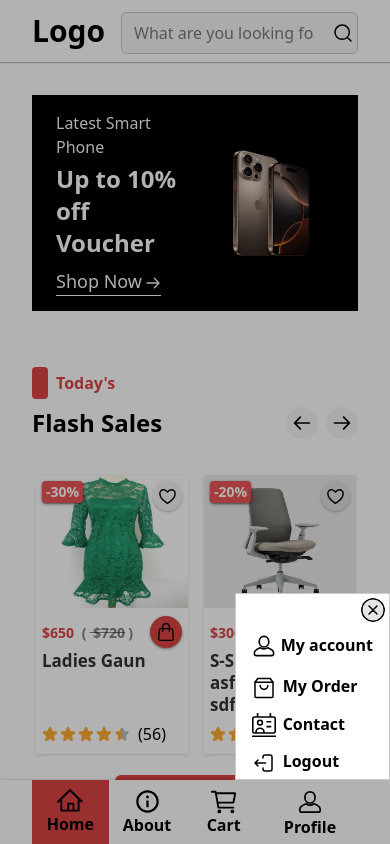
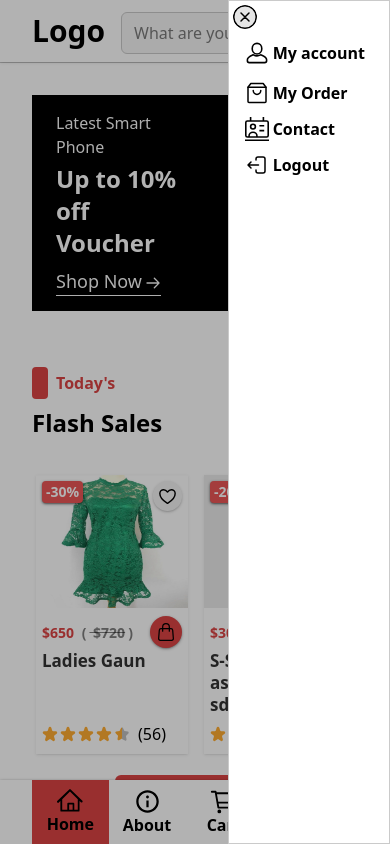
Before and after one commit to Programmer-TRH/ecommerce-shop, a Next.js app: page / in a window 390 px wide. Both pictures are taken after a click on the button "Profile". Shown: the top 844 px of the page. Built offline with nearby package versions, Linux system fonts and the light colour scheme.

Commit message:
Profile Modal Update

```diff
--- a/components/Common/MobileNavBar.jsx
+++ b/components/Common/MobileNavBar.jsx
@@ -48,7 +48,7 @@ export default function MobileNavBar() {
           <ProfileIcon className="size-8.5 -mb-1" />
           <p>Profile</p>
         </button>
-        <ProfileModal id="mobile-profile-modal" className="bottom-16 right-0 " type="mobile" />
+        <ProfileModal id="mobile-profile-modal" className="top-0 right-0 h-full " type="mobile" />
       </div>
     </div>
   );
--- a/components/Common/ProfileModal.jsx
+++ b/components/Common/ProfileModal.jsx
@@ -4,27 +4,25 @@ import React from "react";
 import ProfileModalNavLink from "./ProfileModalNavLink";
 
 export default function ProfileModal({ id, className="", type="pc" }) {
+
   return (
-         <dialog
-        popover="true"
+    <dialog popover="true"
       id={id}
-        className={cn(
-          "bg-primary-white text-primary-black  left-[unset] top-[unset] border border-line opacity-0 open:opacity-100 ",
-          className
-        )}
-      >
+      className={cn("bg-primary-white text-primary-black  left-[unset] top-[unset] border border-line opacity-0 open:opacity-100", className )}>
      <button
         popoverTarget={id}
         popoverTargetAction="hide"
-        className="absolute top-0 right-0 p-1">
+        className="absolute top-0 left-0 p-1 block md:hidden md:opacity-0"
+      >
         <Cancel className="size-6 rounded-full bg-primary-black/10 hover:bg-line active:bg-line" />
       </button>
+
       <button
         popoverTarget={id}
         popoverTargetAction="hide"
-        className="fixed top-0 right-0 size-full -z-1 mix-blend-lighten bg-primary-black/30 md:bg-primary-black/10">
-        </button>
-      <ProfileModalNavLink type={type} />
+        className="fixed top-0 right-0 size-full -z-1 mix-blend-lighten bg-primary-black/30 md:bg-primary-black/10"
+      />
+      <ProfileModalNavLink id={id} type={type} />
     </dialog>
   );
 }
--- a/components/Common/ProfileModalNavLink.jsx
+++ b/components/Common/ProfileModalNavLink.jsx
@@ -1,5 +1,5 @@
 "use client"
-import { usePathname } from 'next/navigation'
+import { usePathname, useRouter } from 'next/navigation'
 import React from 'react'
 import Logout from "@/Icons List/Logout";
 import MallBag from "@/Icons List/MallBag";
@@ -7,25 +7,28 @@ import ProfileIcon from "@/Icons List/ProfileIcon";
 import Link from "next/link";
 import ContactIcon from '@/Icons List/ContactIcon';
 
-export default function ProfileModalNavLink({type}) {
+export default function ProfileModalNavLink({ id, type }) {
+    const router = useRouter()
     const pathname = usePathname()
-
     return (
-        <>
-            <Link href="/profile" className={`block hover:bg-line active:bg-line w-full px-4 py-1 mt-8 mb-1 ${pathname === "/profile" ? "bg-line" : ""} `}>
-                <ProfileIcon className="inline-block size-8 -ml-1" /> <span className="-ml-1">My account</span>
-            </Link>
-            <Link href="/order" className={`block hover:bg-line active:bg-line w-full px-4 py-1 mb-1 ${pathname === "/order" ? "bg-line" : ""}`}>
-                <MallBag className="inline-block size-6 mr-0.5" /> <span>My Order</span>
-            </Link>
+        <div className='*:grid *:items-center *:justify-items-start *:pr-6 *:grid-cols-[auto_1fr] *:gap-1'>
+            <button popoverTarget={id} onClick={() => router.push("/profile")} className={`block hover:bg-line active:bg-line w-full px-4 py-1 mt-8 md:mt-1 mb-1 ${pathname === "/profile" ? "bg-line" : ""} `}>
+                <ProfileIcon className="inline-block size-8 -ml-1" />
+                <span className="-ml-1">
+                    My account
+                </span>
+            </button>
+            <button popoverTarget={id} onClick={() => router.push("/order")} className={`block hover:bg-line active:bg-line w-full px-4 py-1 mb-1 ${pathname === "/order" ? "bg-line" : ""}`}>
+                <MallBag className="inline-block size-6" /> <span >My Order</span>
+            </button>
             {type === "mobile" && (
-                <Link href="/contact" className={`block hover:bg-line active:bg-line w-full px-4 py-1 mb-1 ${pathname === "/contact" ? "bg-line" : ""}`}>
-                <ContactIcon className="inline-block size-6 mr-0.5" /> <span>Contact</span>
-            </Link>)
+                <button popoverTarget={id} onClick={() => router.push("/contact")} className={`block hover:bg-line active:bg-line w-full px-4 py-1 mb-1 ${pathname === "/contact" ? "bg-line" : ""}`}>
+                    <ContactIcon className="inline-block size-6" /> <span>Contact</span>
+                </button>)
             }
-            <Link href="/login" className={`block hover:bg-line active:bg-line w-full px-4 py-1  ${pathname === "/login" ? "bg-line" : ""}`}>
-                <Logout className="inline-block size-6 mr-0.5" /> <span>Logout</span>
-            </Link>
-        </>
+            <button popoverTarget={id} onClick={() => router.push("/login")} className={`block hover:bg-line active:bg-line w-full px-4 py-1  ${pathname === "/login" ? "bg-line" : ""}`}>
+                <Logout className="inline-block size-6" /> <span>Logout</span>
+            </button>
+        </div>
     )
 }
```
Also changed, not shown: app/layout.js (line endings or trailing spaces). Lines whose indentation alone changed are shown as unchanged.
